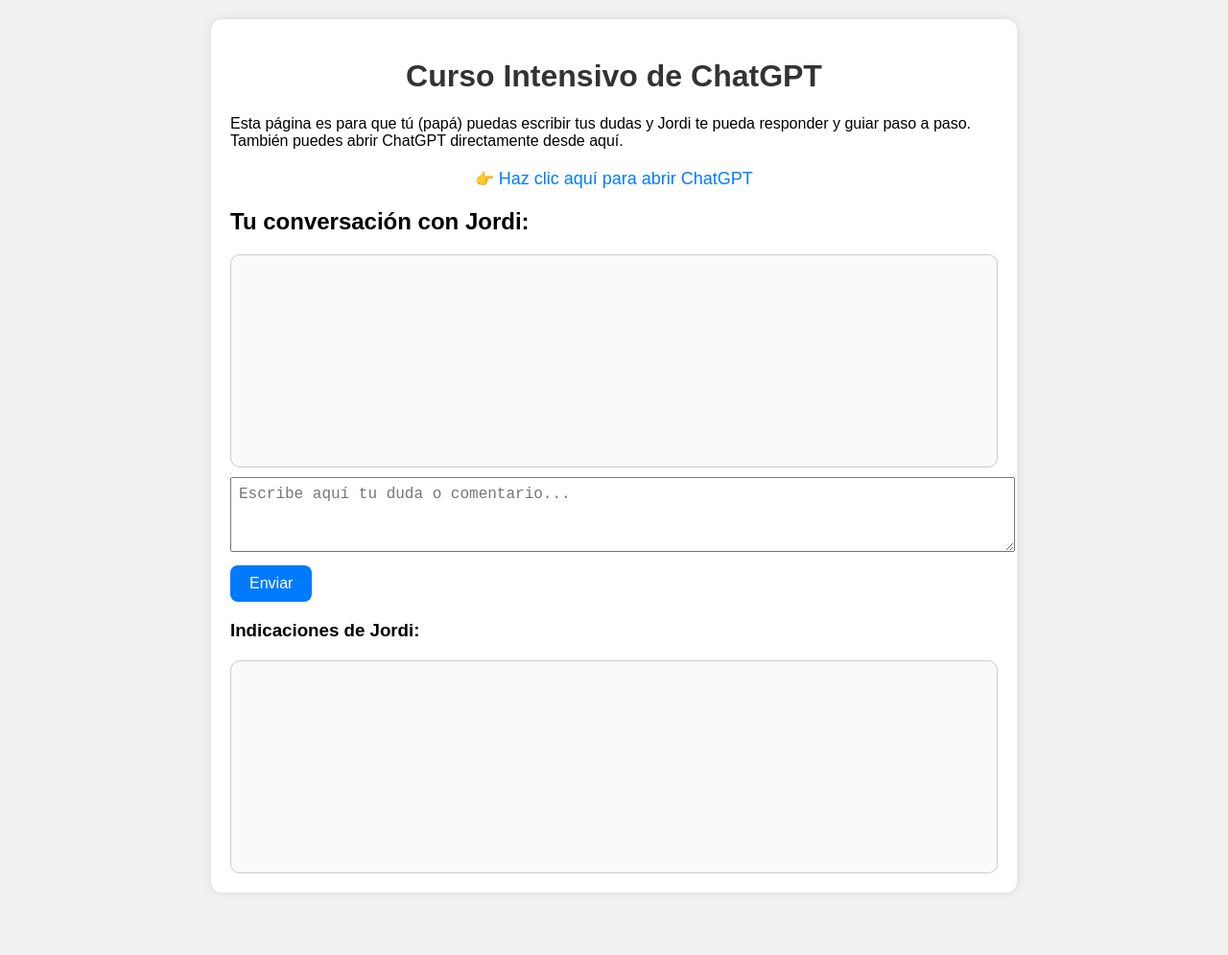
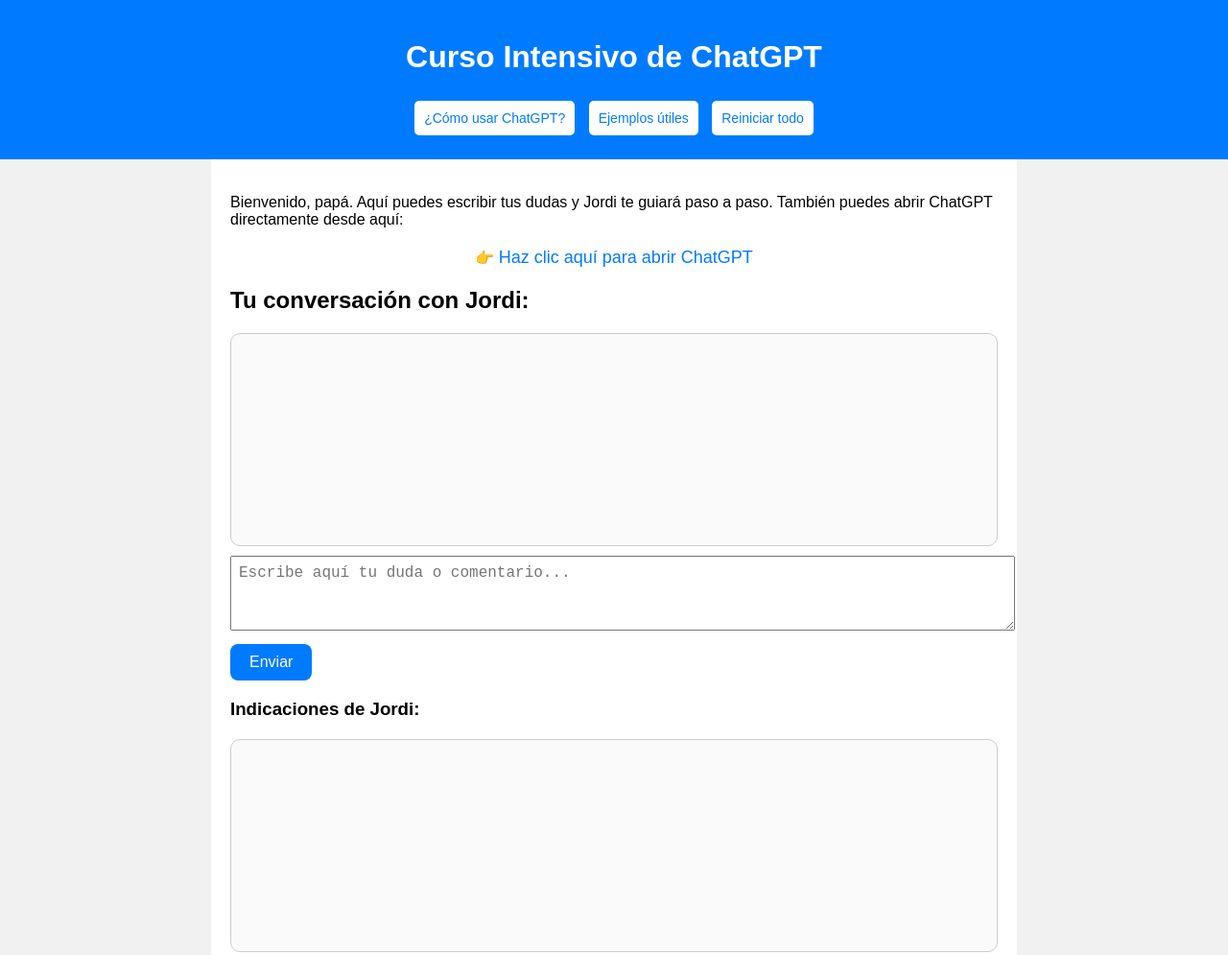
Before and after one commit to YoyoCarMa/curso-chatgpt, a plain HTML site: page index.html in a window 1280 px wide. Shown: the top 995 px of the page at 96% size. Before the commit the page ends 950 px from the top, so only its background shows below. Drawn offline with Linux system fonts and the light colour scheme.

Commit message:
Add files via upload

```diff
--- a/index.html
+++ b/index.html
@@ -7,13 +7,25 @@
   <link rel="stylesheet" href="style.css">
 </head>
 <body>
-  <div class="container">
+  <header>
     <h1>Curso Intensivo de ChatGPT</h1>
-    <p>Esta página es para que tú (papá) puedas escribir tus dudas y Jordi te pueda responder y guiar paso a paso. También puedes abrir ChatGPT directamente desde aquí.</p>
+    <nav>
+      <button onclick="mostrarGuia()">¿Cómo usar ChatGPT?</button>
+      <button onclick="mostrarEjemplos()">Ejemplos útiles</button>
+      <button onclick="reiniciar()">Reiniciar todo</button>
+    </nav>
+  </header>
 
-    <div class="link-chatgpt">
-      👉 <a href="https://chat.openai.com" target="_blank">Haz clic aquí para abrir ChatGPT</a>
-    </div>
+  <main>
+    <section id="instrucciones">
+      <p>Bienvenido, papá. Aquí puedes escribir tus dudas y Jordi te guiará paso a paso. También puedes abrir ChatGPT directamente desde aquí:</p>
+      <div class="link-chatgpt">
+        👉 <a href="https://chat.openai.com" target="_blank">Haz clic aquí para abrir ChatGPT</a>
+      </div>
+    </section>
+
+    <section id="guias" class="oculto"></section>
+    <section id="ejemplos" class="oculto"></section>
 
     <h2>Tu conversación con Jordi:</h2>
     <div class="chat-box" id="chatBox"></div>
@@ -22,7 +34,7 @@
 
     <h3>Indicaciones de Jordi:</h3>
     <div class="guide-box" id="guideBox"></div>
-  </div>
+  </main>
 
   <script src="script.js"></script>
 </body>
--- a/script.js
+++ b/script.js
@@ -2,6 +2,8 @@
 const chatBox = document.getElementById('chatBox');
 const guideBox = document.getElementById('guideBox');
 const userInput = document.getElementById('userInput');
+const guiaBox = document.getElementById('guias');
+const ejemploBox = document.getElementById('ejemplos');
 
 const messages = JSON.parse(localStorage.getItem('chat-messages')) || [];
 const guides = JSON.parse(localStorage.getItem('guide-messages')) || [];
@@ -28,4 +30,39 @@ function addGuide(text) {
   renderMessages();
 }
 
+function mostrarGuia() {
+  guiaBox.classList.toggle('visible');
+  guiaBox.classList.toggle('oculto');
+  guiaBox.innerHTML = `
+    <h4>¿Cómo usar ChatGPT?</h4>
+    <ul>
+      <li>Haz clic en el enlace azul para abrir ChatGPT.</li>
+      <li>Escribe lo que quieras saber como si hablaras con alguien.</li>
+      <li>Ejemplo: <em>¿Qué significa SAT?</em></li>
+      <li>No tengas miedo, puedes equivocarte y volver a preguntar.</li>
+    </ul>
+  `;
+}
+
+function mostrarEjemplos() {
+  ejemploBox.classList.toggle('visible');
+  ejemploBox.classList.toggle('oculto');
+  ejemploBox.innerHTML = `
+    <h4>Ejemplos útiles</h4>
+    <ul>
+      <li>¿Cómo hacer arroz blanco?</li>
+      <li>Explícame qué es una VPN</li>
+      <li>Dame un consejo para ahorrar dinero</li>
+      <li>¿Qué trámites puedo hacer en línea en México?</li>
+    </ul>
+  `;
+}
+
+function reiniciar() {
+  if (confirm('¿Seguro que quieres borrar todo y empezar de nuevo?')) {
+    localStorage.clear();
+    location.reload();
+  }
+}
+
 renderMessages();
--- a/style.css
+++ b/style.css
@@ -3,19 +3,35 @@ body {
   font-family: Arial, sans-serif;
   background-color: #f1f1f1;
   margin: 0;
+  padding: 0;
+}
+header {
+  background-color: #007bff;
+  color: white;
   padding: 20px;
+  text-align: center;
 }
-h1 {
-  text-align: center;
-  color: #333;
+nav {
+  margin-top: 10px;
 }
-.container {
+nav button {
+  margin: 5px;
+  padding: 10px;
+  font-size: 14px;
+  border: none;
+  border-radius: 5px;
+  background-color: white;
+  color: #007bff;
+  cursor: pointer;
+}
+nav button:hover {
+  background-color: #e0e0e0;
+}
+main {
   max-width: 800px;
   margin: auto;
+  padding: 20px;
   background: #fff;
-  padding: 20px;
-  border-radius: 12px;
-  box-shadow: 0 0 10px rgba(0,0,0,0.1);
 }
 .chat-box, .guide-box {
   border: 1px solid #ccc;
@@ -47,11 +63,21 @@ button:hover {
   background-color: #0056b3;
 }
 .link-chatgpt {
+  margin: 20px 0;
   text-align: center;
-  margin-top: 20px;
 }
 .link-chatgpt a {
   font-size: 18px;
   color: #007bff;
   text-decoration: none;
 }
+.oculto {
+  display: none;
+}
+.visible {
+  display: block;
+  margin-top: 10px;
+  padding: 10px;
+  background: #eef;
+  border-radius: 10px;
+}
```
